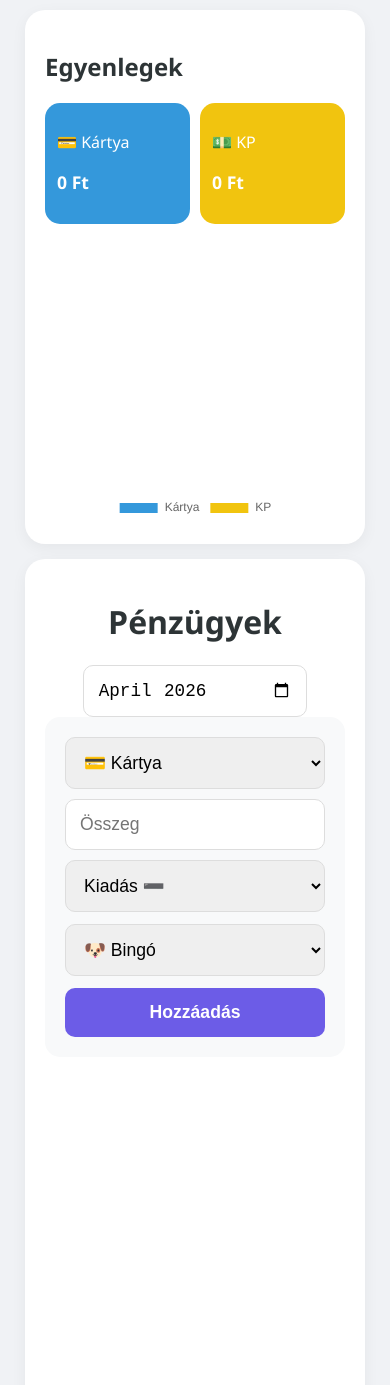
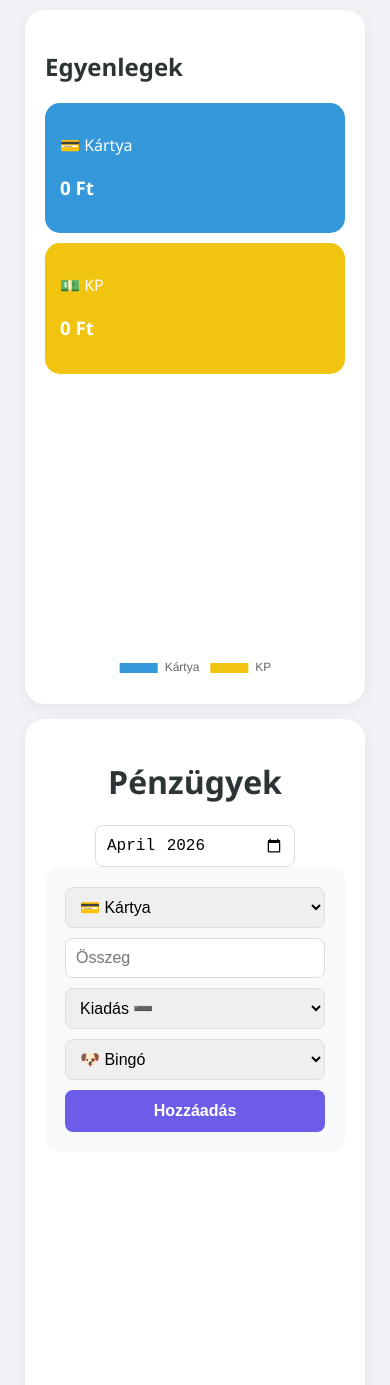
Before and after one commit to nlaci06/Zsebnaplo, a plain HTML site: page index.html in a window 390 px wide. Shown: the top 1385 px of the page. Drawn offline with nearby package versions, Linux system fonts and the light colour scheme.

Commit message:
Update style.css

```diff
--- a/style.css
+++ b/style.css
@@ -7,7 +7,7 @@
 
 body { margin: 0; font-family: 'Segoe UI', sans-serif; background: var(--bg); color: #2d3436; }
 
-/* ASZTALI NÉZET (Alapértelmezett) */
+/* ASZTALI NÉZET */
 .main-wrapper { display: flex; max-width: 1100px; margin: 30px auto; gap: 20px; padding: 0 15px; }
 .sidebar { flex: 1; background: white; padding: 25px; border-radius: 20px; box-shadow: 0 4px 15px rgba(0,0,0,0.05); height: fit-content; }
 .content { flex: 2.5; background: white; padding: 25px; border-radius: 20px; box-shadow: 0 4px 15px rgba(0,0,0,0.05); }
@@ -16,33 +16,30 @@ body { margin: 0; font-family: 'Segoe UI', sans-serif; background: var(--bg); co
 .card-style { background: var(--card); }
 .cash-style { background: var(--cash); }
 
-.input-form { display: flex; flex-direction: column; gap: 12px; background: #f8f9fa; padding: 20px; border-radius: 15px; margin-bottom: 25px; }
+/* Pénzügyek box - Eredeti méretek */
+.input-form { display: flex; flex-direction: column; gap: 10px; background: #f8f9fa; padding: 20px; border-radius: 15px; margin-bottom: 25px; }
 .input-group { display: flex; gap: 10px; }
-.input-group * { flex: 1; min-width: 0; } /* Fontos: min-width: 0 gátolja meg a szétcsúszást */
+.input-group * { flex: 1; }
 
-input, select, button { padding: 12px; border: 1px solid #ddd; border-radius: 10px; font-size: 1rem; }
-.primary-btn { background: var(--primary); color: white; border: none; font-weight: bold; cursor: pointer; }
-.reset-btn { background: #ff7675; color: white; border: none; width: 100%; margin-top: 20px; padding: 10px; border-radius: 10px; cursor: pointer; }
+input, select, button { padding: 10px; border: 1px solid #ddd; border-radius: 8px; font-size: 1rem; }
+.primary-btn { background: var(--primary); color: white; border: none; font-weight: bold; cursor: pointer; padding: 12px; }
 
 .main-chart-box { height: 300px; margin-bottom: 30px; }
 
-/* MOBIL NÉZET (Automatikusan kapcsol) */
+/* MOBIL AUTOMATIKUS NÉZET */
 @media (max-width: 768px) {
     .main-wrapper { flex-direction: column; margin: 10px; gap: 15px; }
     .sidebar, .content { width: auto; padding: 20px; }
 
-    /* Mobil egyenlegek egymás mellett */
-    .balance-grid { display: flex; gap: 10px; }
-    .balance-card { flex: 1; margin-bottom: 0; padding: 12px; }
-    .balance-card h3 { font-size: 1.1rem; }
+    /* Kártyák mobilon egymás alatt legyenek */
+    .balance-grid { display: block; }
+    .balance-card { margin-bottom: 10px; }
 
-    /* Mobil beviteli mezők egymás alá, hogy kényelmes legyen */
+    /* A beviteli mezők mobilon is tartsák meg a használható méretet */
     .input-group { flex-direction: column; }
-    input, select, button { padding: 14px; font-size: 1.1rem; }
-
-    header { flex-direction: column; gap: 15px; text-align: center; }
+    header { flex-direction: column; gap: 10px; text-align: center; }
 }
 
 .transaction-list { list-style: none; padding: 0; }
-.t-item { display: flex; justify-content: space-between; align-items: center; padding: 15px; border-bottom: 1px solid #eee; }
+.t-item { display: flex; justify-content: space-between; align-items: center; padding: 12px; border-bottom: 1px solid #eee; }
 .delete-btn { background: none; border: none; cursor: pointer; font-size: 1.2rem; }
```
